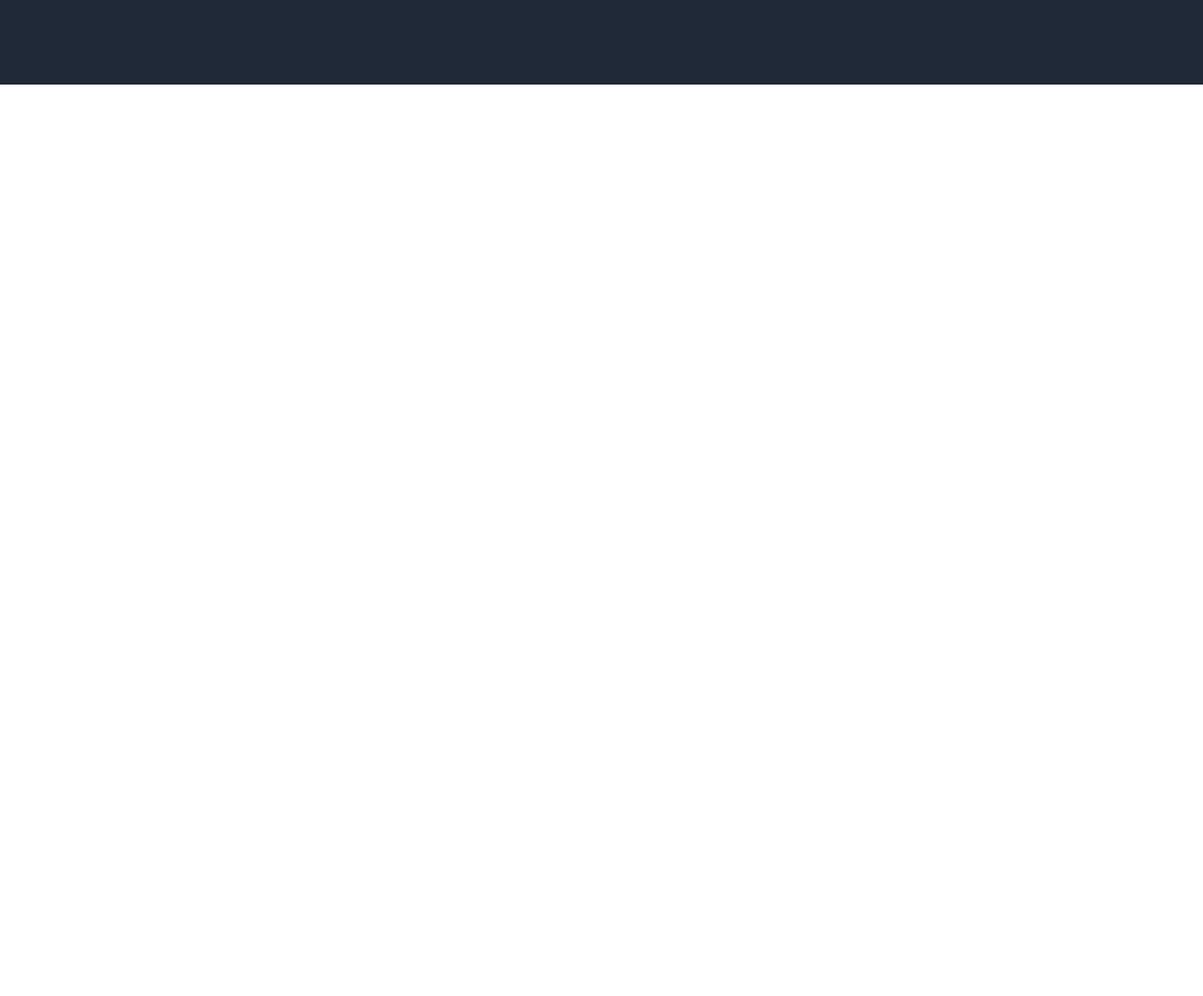
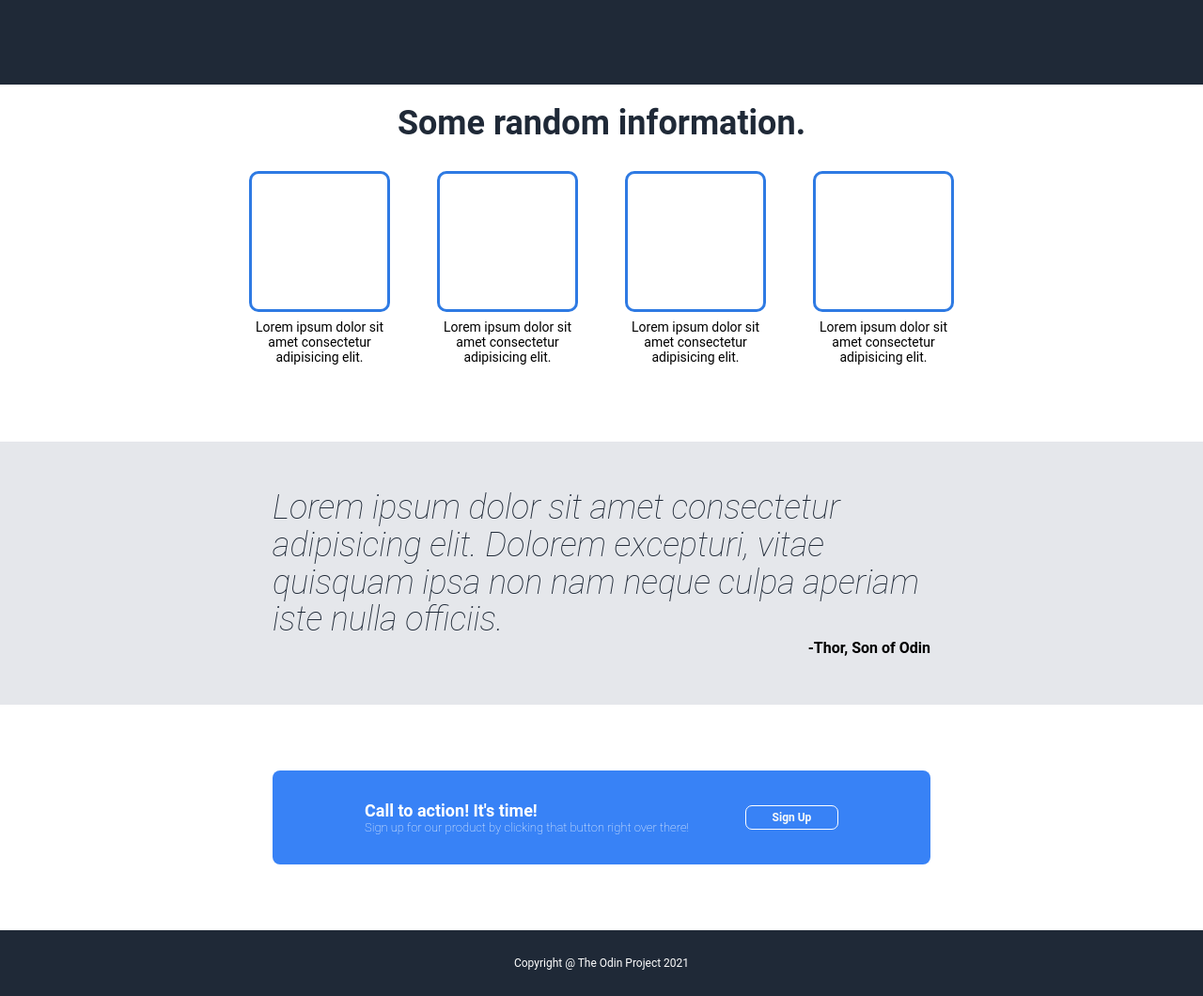
Before and after one commit to mickeylikejagger/landing-page-project, a plain HTML site: page src/index.html in a window 1280 px wide. Shown: the part 330-1390 px from the top of the page at 94% size. Before the commit the page ends 800 px from the top, so only its background shows below. Drawn offline with Linux system fonts and the light colour scheme.

Commit message:
add the rest of the sections and styled it

```diff
--- a/src/index.html
+++ b/src/index.html
@@ -29,5 +29,58 @@
         <img src="/src/images/castle.png" class="castle" />
       </div>
     </div>
+    <div class="section-two-container">
+      <div class="random">Some random information.</div>
+      <div class="boxes">
+        <div class="wrapper">
+          <div class="box"></div>
+          <div class="words">
+            Lorem ipsum dolor sit amet consectetur adipisicing elit.
+          </div>
+        </div>
+        <div class="wrapper">
+          <div class="box"></div>
+          <div class="words">
+            Lorem ipsum dolor sit amet consectetur adipisicing elit.
+          </div>
+        </div>
+        <div class="wrapper">
+          <div class="box"></div>
+          <div class="words">
+            Lorem ipsum dolor sit amet consectetur adipisicing elit.
+          </div>
+        </div>
+        <div class="wrapper">
+          <div class="box"></div>
+          <div class="words">
+            Lorem ipsum dolor sit amet consectetur adipisicing elit.
+          </div>
+        </div>
+      </div>
+    </div>
+    <div class="section-three-container">
+      <div class="quote">
+        Lorem ipsum dolor sit amet consectetur adipisicing elit. Dolorem
+        excepturi, vitae quisquam ipsa non nam neque culpa aperiam iste nulla
+        officiis.
+      </div>
+      <div class="author">-Thor, Son of Odin</div>
+    </div>
+    <div class="section-four-container">
+      <div class="blue-part">
+        <div class="left-blue">
+          <div class="action">Call to action! It's time!</div>
+          <div class="sign-up">
+            Sign up for our product by clicking that button right over there!
+          </div>
+        </div>
+        <div class="right-blue">
+          <button class="bottom-button">Sign Up</button>
+        </div>
+      </div>
+    </div>
+    <div class="section-five-container">
+      <div class="copyright">Copyright @ The Odin Project 2021</div>
+    </div>
   </body>
 </html>
--- a/src/style.css
+++ b/src/style.css
@@ -93,3 +93,130 @@ button {
   align-items: flex-start;
   gap: 11px;
 }
+
+.section-two-container {
+  display: flex;
+  flex-direction: column;
+  align-items: center;
+  width: 100%;
+  height: 380px;
+  padding-top: 20px;
+}
+
+.random {
+  font-family: "Roboto";
+  font-size: 36px;
+  font-weight: bolder;
+  color: #1f2937;
+}
+
+.boxes {
+  display: flex;
+  justify-content: center;
+  height: 240px;
+  width: 800px;
+  margin-top: 30px;
+}
+
+.wrapper {
+  display: flex;
+  height: 240px;
+  width: 200px;
+  flex-direction: column;
+  align-items: center;
+}
+
+.box {
+  border: #2e7ae3 3.5px solid;
+  border-radius: 10px;
+  width: 150px;
+  height: 150px;
+}
+
+.words {
+  font-size: 14px;
+  font-family: "Roboto";
+  text-align: center;
+  width: 150px;
+  margin-top: 8px;
+}
+
+.section-three-container {
+  height: 280px;
+  width: 100%;
+  background-color: #e5e7eb;
+  display: flex;
+  flex-direction: column;
+  align-items: center;
+  justify-content: center;
+}
+
+.quote {
+  display: flex;
+  font-family: "Roboto";
+  font-size: 36px;
+  font-weight: lighter;
+  font-style: italic;
+  color: #1f2937;
+  line-height: 1.1;
+  width: 700px;
+}
+
+.author {
+  font-family: "Roboto";
+  font-weight: bolder;
+  width: 700px;
+  text-align: right;
+}
+
+.section-four-container {
+  height: 240px;
+  width: 100%;
+  display: flex;
+  flex-direction: column;
+  align-items: center;
+  justify-content: center;
+}
+
+.blue-part {
+  width: 700px;
+  height: 100px;
+  background-color: #3882f6;
+  border-radius: 8px;
+  display: flex;
+  gap: 60px;
+  justify-content: center;
+  align-items: center;
+}
+
+button.bottom-button {
+  border: 1.5px #fff solid;
+}
+
+.action {
+  font-family: "Roboto";
+  color: #fff;
+  font-weight: bolder;
+  font-size: 18px;
+}
+
+.sign-up {
+  font-family: "Roboto";
+  color: #fff;
+  font-weight: lighter;
+  font-size: 13px;
+}
+
+.section-five-container {
+  height: 70px;
+  background-color: #1f2937;
+  display: flex;
+  justify-content: center;
+  align-items: center;
+}
+
+.copyright {
+  color: #fff;
+  font-family: "Roboto";
+  font-size: 12px;
+}
```
